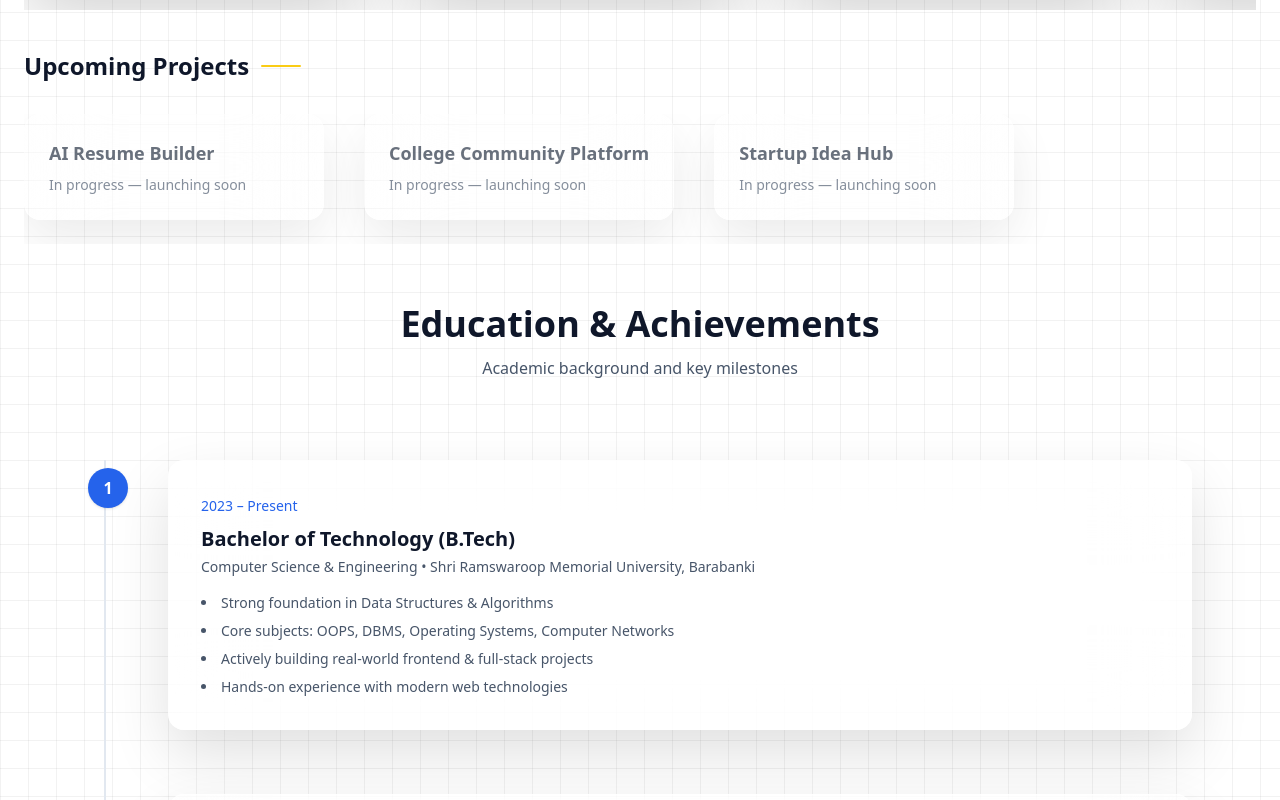
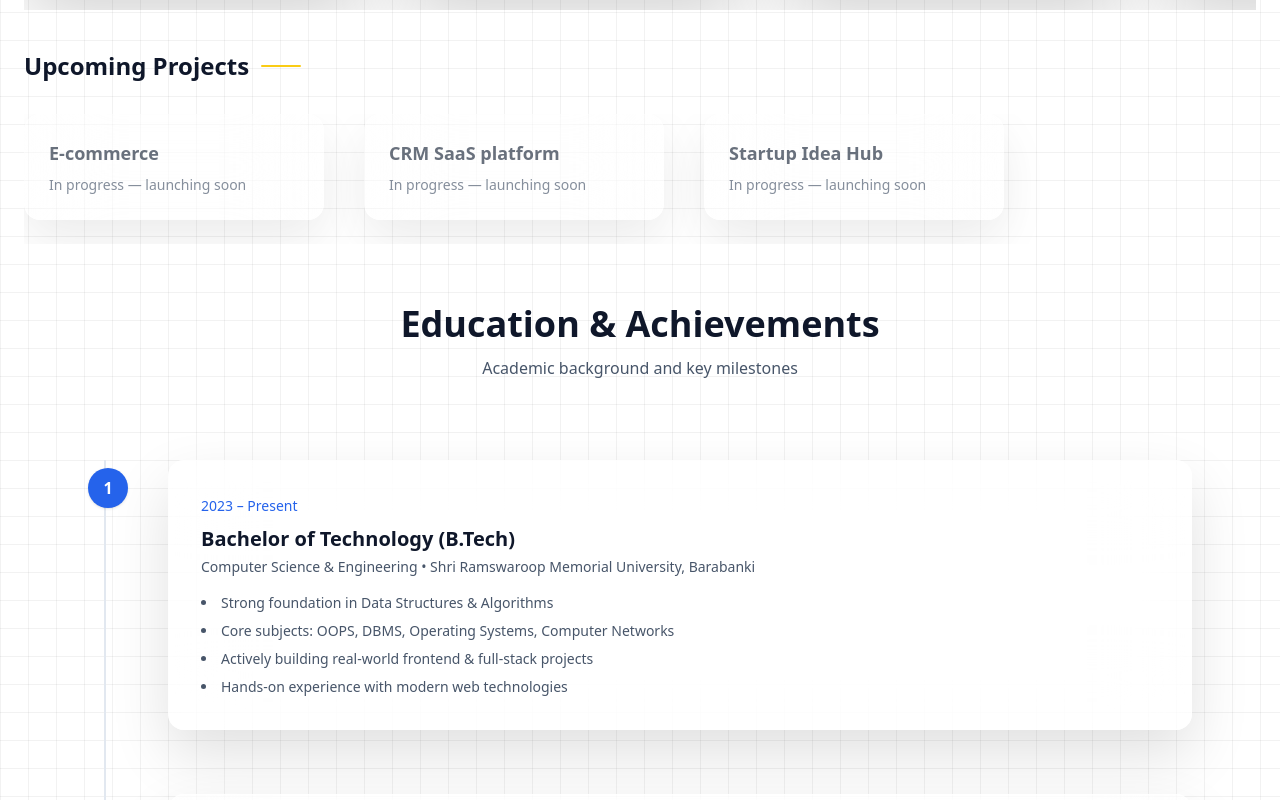
Before and after one commit to ashutosh-mishra7/ashutosh-portfolio, a React (Vite) app: page / in a window 1280 px wide. Shown: the part 2000-2800 px from the top of the page. Built offline with nearby package versions, Linux system fonts and the light colour scheme; no server answers.

Commit message:
updated website

```diff
--- a/src/data/certificates.js
+++ b/src/data/certificates.js
@@ -27,4 +27,11 @@ export const certificatesData = [
     date: "2024",
     image: "/certificates/JS.jpeg",
   },
+  {
+    id: 5,
+    title: "Claude Code",
+    issuer: "Anthropic",
+    date: "2026",
+    image: "/certificates/CC.png",
+  },
 ]
--- a/src/data/projects.js
+++ b/src/data/projects.js
@@ -40,20 +40,11 @@ export const liveProjects = [
     live: "https://example.com",
     github: "https://github.com/",
   },
-  {
-    id: 5,
-    name: "Weather App",
-    short: "Real-time weather application",
-    description:
-      "Weather app showing live temperature, forecast and location-based data.",
-    thumbnail: "/projects/weather.png",
-    live: "https://example.com",
-    github: "https://github.com/",
-  }
+
 ]
 
 export const upcomingProjects = [
-  { id: 1, name: "AI Resume Builder" },
-  { id: 2, name: "College Community Platform" },
+  { id: 1, name: "E-commerce" },
+  { id: 2, name: "CRM SaaS platform" },
   { id: 3, name: "Startup Idea Hub" },
 ]
```
Also changed, not shown: public/certificates/CC.png (added).
